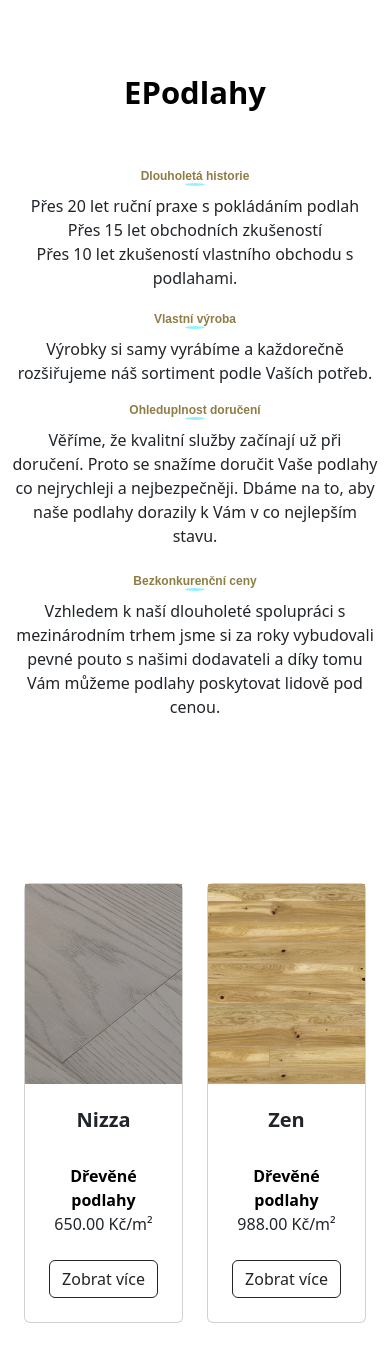
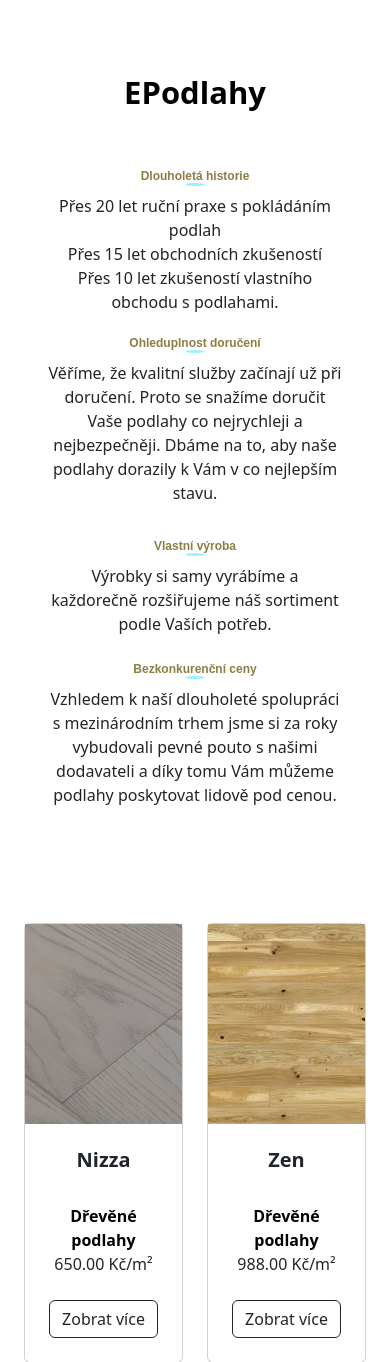
Before and after one commit to Quazder/EshopDjango, a Django app: page /cs/ in a window 390 px wide. Shown: the part 158-1520 px from the top of the page. Run offline with Django 5.2, Linux system fonts and the light colour scheme; data comes from the database, SQL or seed files in the repository; some libraries are stand-ins or nearby versions.

Commit message:
Footer, Header, Base upraven

```diff
--- a/Eshop/templates/doplnky/header.html
+++ b/Eshop/templates/doplnky/header.html
@@ -6,7 +6,7 @@
 
     <div class="container text-center">
         <div class="row">
-            <div class="col-lg-4">
+            <div class="col-lg-4 px-5">
                 <div class="custom-textNav">Dlouholetá historie</div>
                 <div class="underline-text"></div>
                 <p>
@@ -17,18 +17,18 @@
                     Přes 10 let zkušeností vlastního obchodu s podlahami.
                 </p>
             </div>
-            <div class="col-lg-4 py-1">
-                <div class="custom-textNav">Vlastní výroba</div>
-                <div class="underline-text"></div>
-                <p>Výrobky si samy vyrábíme a každorečně rozšiřujeme náš sortiment podle Vaších potřeb.</p>
-                <div class="custom-textNav top-margin">Ohleduplnost doručení</div>
+            <div class="col-lg-4 py-1 px-5">
+                <div class="custom-textNav">Ohleduplnost doručení</div>
                 <div class="underline-text"></div>
                 <p>
                     Věříme, že kvalitní služby začínají už při doručení. Proto se snažíme
                     doručit Vaše podlahy co nejrychleji a nejbezpečněji. Dbáme na to, aby naše podlahy dorazily k Vám v co nejlepším stavu.
                 </p>
+                <div class="custom-textNav pt-3">Vlastní výroba</div>
+                <div class="underline-text"></div>
+                <p>Výrobky si samy vyrábíme a každorečně rozšiřujeme náš sortiment podle Vaších potřeb.</p>
             </div>
-            <div class="col-lg-4 py-1">
+            <div class="col-lg-4 py-1 px-5">
                 <div class="custom-textNav">Bezkonkurenční ceny</div>
                 <div class="underline-text"></div>
                 <p>
--- a/Eshop/templates/hlavni/base.html
+++ b/Eshop/templates/hlavni/base.html
@@ -25,7 +25,9 @@
         <link href="{% static 'css/style.css' %}" rel="stylesheet" />
         <link href="{% static 'css/custom.css' %}" rel="stylesheet">
         <link href="{% static 'css/upgrade.css' %}" rel="stylesheet">
+
         <link href="{% static 'css/footer.css' %}" rel="stylesheet">
+        <link href="{% static 'css/header.css' %}" rel="stylesheet">
 
         <script src="{% static 'js/scripts.js' %}"></script>
         <script src="https://cdn.jsdelivr.net/npm/bootstrap@5.2.3/dist/js/bootstrap.bundle.min.js"></script>
--- a/Eshop/templates/hlavni/home.html
+++ b/Eshop/templates/hlavni/home.html
@@ -8,7 +8,7 @@
     <link href="{% static 'css/custom.css' %}" rel="stylesheet">
     <script src="{% static 'js/scripts.js' %}"></script>
         <!-- Section-->
-        <section class="py-5">
+        <section>
             <div class="container px-4 px-lg-5 mt-5">
                 <div class="row gx-4 gx-lg-5 row-cols-2 row-cols-md-3 row-cols-xl-4 justify-content-center">
 
--- a/static/css/custom.css
+++ b/static/css/custom.css
@@ -131,88 +131,6 @@
     transform: scale(1.15);
     transition: transform 0.3s ease-in-out;
 }
-/*
-.container .row {
-    display: flex;
-    justify-content: space-between;
-}
-*/
-.container .row .col-md-4 {
-    width: calc((100% - 152px) / 3);
-}
-
-.container .row .col-md-4:not(:last-child) {
-    margin-right: 76px;
-}
-
-.underline-text {
-    border-bottom: 3px solid #93f2ff; /* Adjust thickness and color as needed */
-    width: 60px; /* Adjust width as needed */
-    border-radius: 50%;
-    margin: -2px auto 8px;
-}
-
-.custom-textNav {
-    font-family: 'Arial', sans-serif;
-    font-size: 22px;
-    color: #8d7d45;
-    font-weight: 900;
-    white-space: nowrap;
-
-}
-
-.top-margin {
-    margin-top: 80px; /* Adjust as needed */
-}
-
-/* CSS for medium screens */
-@media (max-width: 768px) {
-    .custom-textNav {
-        font-size: 16px; /* Smaller font size */
-    }
-
-    .underline-text {
-        width: 40px; /* Smaller underline width */
-    }
-
-    .top-margin {
-        margin-top: 40px; /* Smaller margin */
-    }
-}
-
-/* CSS for small screens */
-@media (max-width: 600px) {
-    .custom-textNav {
-        font-size: 14px; /* Even smaller font size */
-    }
-
-    .underline-text {
-        width: 30px; /* Even smaller underline width */
-    }
-
-    .top-margin {
-        margin-top: 20px; /* Even smaller margin */
-    }
-}
-
-/* CSS for very small screens */
-@media (max-width: 400px) {
-    .custom-textNav {
-        font-size: 12px; /* Smallest font size */
-    }
-
-    .underline-text {
-        width: 20px; /* Smallest underline width */
-    }
-
-    .top-margin {
-        margin-top: 10px; /* Smallest margin */
-    }
-}
-
-.background-barva{
-    background-color: #1a1a1a;
-}
 
 /* NAVBAR */
 
--- /dev/null
+++ b/static/css/header.css
@@ -0,0 +1,49 @@
+.custom-textNav {
+    font-family: 'Arial', sans-serif;
+    font-size: 21px;
+    color: #8d7d45;
+    font-weight: 900;
+    white-space: nowrap;
+
+}
+
+
+.underline-text {
+    border-bottom: 3px solid #93f2ff; /* Adjust thickness and color as needed */
+    width: 60px; /* Adjust width as needed */
+    border-radius: 50%;
+    margin: -2px auto 8px;
+}
+
+/* CSS for medium screens */
+@media (max-width: 768px) {
+    .custom-textNav {
+        font-size: 16px; /* Smaller font size */
+    }
+
+    .underline-text {
+        width: 40px; /* Smaller underline width */
+    }
+}
+
+/* CSS for small screens */
+@media (max-width: 600px) {
+    .custom-textNav {
+        font-size: 14px; /* Even smaller font size */
+    }
+
+    .underline-text {
+        width: 30px; /* Even smaller underline width */
+    }
+}
+
+/* CSS for very small screens */
+@media (max-width: 400px) {
+    .custom-textNav {
+        font-size: 12px; /* Smallest font size */
+    }
+
+    .underline-text {
+        width: 20px; /* Smallest underline width */
+    }
+}
```
Also changed, not shown: 1 other file.
